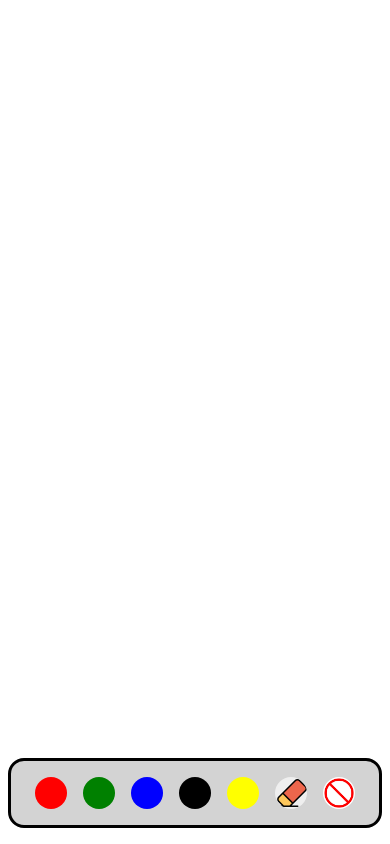
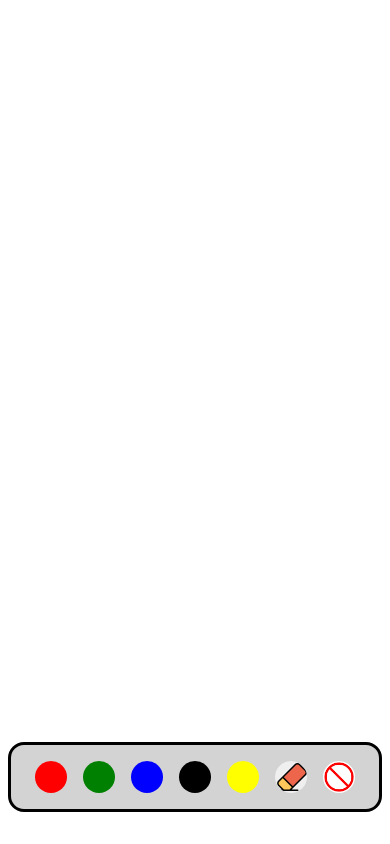
Before and after one commit to nhlamulo-maluleka/HTML-Whiteboard, a website: page public/index.html in a window 390 px wide. In both pictures the pointer is over the element 195 px from the left and 809 px from the top of the page. Drawn offline with Linux system fonts and the light colour scheme.

Commit message:
HTML Whiteboard

```diff
--- a/public/css/board.css
+++ b/public/css/board.css
@@ -105,11 +105,11 @@ html, body{
     }
 
     #colors{
-        bottom: 0rem;
+        bottom: 0;
     }
 
     #colors:hover,
     #colors:hover .color:hover{
-        bottom: 1rem;
+        bottom: 2rem;
     }
 }
```
